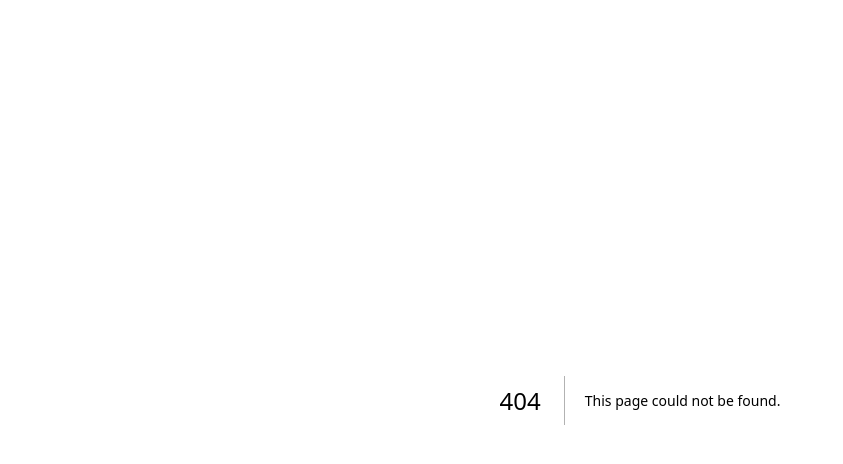
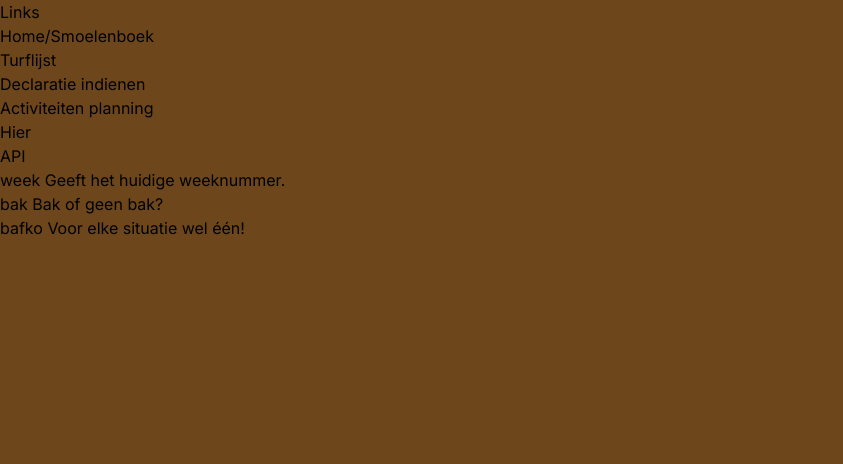
Before and after one commit to S-D-V-A-S-M-V-V-I-C-T-S-S-BAGGER/BAGGER-next, a Next.js app: page /sitemap in a window 1280 px wide. Before the commit this address had no page. Shown: the top 464 px of the page, without its empty margins (0-843 px from the left). Built offline with nearby package versions, Linux system fonts and the light colour scheme.

Commit message:
Add sitemap

```diff
--- a/app/globals.css
+++ b/app/globals.css
@@ -30,6 +30,7 @@
 
   --steeltje-donkergroen: #396732ff;
   --aarde-bier: #ce8d4aff;
+  --aarde-bier-donker: #996837ff;
   --tekst-zwart: #000000ff;
   --foreground-text: var(--tekst-zwart);
   --base-unit: 1vmin;
--- /dev/null
+++ b/app/sitemap/layout.tsx
@@ -0,0 +1,21 @@
+import '../globals.css';
+import {Inter} from 'next/font/google';
+
+const inter = Inter({ subsets: ["latin"] });
+
+export const metadata = {
+  title: "Index",
+  description: "Een overzicht van de beschikbare paginas",
+};
+
+export default function RootLayout({
+  children,
+}: {
+  children: React.ReactNode;
+}) {
+  return (
+    <html lang="en">
+      <body className={inter.className}>{children}</body>
+    </html>
+  );
+}
--- /dev/null
+++ b/app/sitemap/page.tsx
@@ -0,0 +1,20 @@
+import {FC} from "react";
+
+const Index: FC = () => {
+    return (
+        <div>
+            <p>Links</p>
+            <a href={'/'}>Home/Smoelenboek</a><br/>
+            <a href={'/turf'}>Turflijst</a><br/>
+            <a href={'/declaratie'}>Declaratie indienen</a><br/>
+            <a href={'/planning'}>Activiteiten planning</a><br/>
+            <a href={'/sitemap'}>Hier</a><br/>
+            <p>API</p>
+            <p><a href={'/api/week'}>week</a> Geeft het huidige weeknummer.</p>
+            <p><a href={'/api/bak'}>bak</a> Bak of geen bak?</p>
+            <p><a href={'/api/bafko'}>bafko</a> Voor elke situatie wel één!</p>
+        </div>
+    );
+};
+
+export default Index;
--- a/components/logo/LogoOnderkant.tsx
+++ b/components/logo/LogoOnderkant.tsx
@@ -4,6 +4,7 @@ import Image from 'next/image';
 import Grolschje from '@/public/grolschje-optimized.svg';
 import './logo.css';
 import {HoleContext} from '@/components/logo/Logo';
+import {useRouter} from "next/navigation";
 
 const LogoOnderkant: FC = () => {
     const {setHoleRef} = useContext(HoleContext);
@@ -13,16 +14,32 @@ const LogoOnderkant: FC = () => {
         setHoleRef(0, bierGatRef);
     }, []);
 
+    const router = useRouter();
+    const routingDelay = 500; // milliseconds
+
+    const onClick = async () => {
+        // Prefetch the page
+        router.prefetch('/sitemap');
+        // Only actually navigate after the user has had some time to experience this wonderful button
+        await new Promise(resolve => {
+            setTimeout(resolve, routingDelay);
+        }).then(() => {
+            router.push('/sitemap');
+        });
+    };
+
     return (
         <div className="logo-onderkant">
             <div className="bier-tunnel-onder"/>
             <div ref={bierGatRef} className="bier-gat">
+                <button className={'bierButton'} onClick={onClick}>
                     <Image
                         className="biertje-afbeelding"
                         src={Grolschje}
                         alt="A Grolsch beer bottle"
                         priority
                     />
+                </button>
             </div>
         </div>
     );
--- a/components/logo/logo.css
+++ b/components/logo/logo.css
@@ -106,17 +106,14 @@
 }
 
 .bier-gat {
-    background: var(--aarde-bier);
     margin-left: auto;
     margin-right: auto;
     width: calc(27.64 * var(--base-unit));
     height: calc(27.64 * var(--base-unit));
-    border-radius: calc(13.82 * var(--base-unit));
 }
 
 .biertje-afbeelding {
     position: relative;
-    top: calc(3.49 * var(--base-unit));
     left: calc(4.16 * var(--base-unit));
     width: calc(18.82 * var(--base-unit));
 }
@@ -141,3 +138,31 @@
     margin-left: 10px;
     margin-right: 10px;
 }
+
+.bierButton {
+    --BierButtonHeight: 27.64;
+    --BierButtonWidth: 27.64;
+    --BierButtonDepth: 4;
+    --BierButtonProtrude: -3;
+    --BierButtonUnit: var(--base-unit);
+    width: calc(var(--BierButtonWidth) * var(--BierButtonUnit));
+    height: calc(var(--BierButtonHeight) * var(--BierButtonUnit));
+    background: var(--aarde-bier);
+    border-radius: 50%;
+    font-size: calc(16 * var(--BierButtonUnit));
+}
+
+.bierButton:hover {
+    box-shadow: var(--aarde-bier-donker) 0 calc(-1 * var(--BierButtonProtrude) * var(--BierButtonUnit));
+    transform: translateY(calc(var(--BierButtonProtrude) * var(--BierButtonUnit)));
+    transition: 0.2s
+}
+
+.bierButton:active {
+    box-shadow: var(--aarde-donker-bruin) 0 calc(-1 * var(--BierButtonDepth) * var(--BierButtonUnit)) 0 calc(0.5 * var(--BierButtonDepth) * var(--BierButtonUnit)), inset var(--aarde-bruin) 0 calc(-1 * var(--BierButtonDepth) * var(--BierButtonUnit)) 0 calc(-0.5 * var(--BierButtonDepth) * var(--BierButtonUnit)), inset rgba(65, 41, 14, 0.5) 0 0 calc(var(--BierButtonDepth) * var(--BierButtonUnit)) calc(var(--BierButtonDepth) * var(--BierButtonUnit));
+    /* The scaling should be chosen such that the size stays the same*/
+    transform: translateY(calc(var(--BierButtonDepth) * var(--BierButtonUnit)))
+    scaleY(calc(var(--BierButtonHeight)/(var(--BierButtonHeight) + var(--BierButtonDepth))))
+    scaleX(calc(var(--BierButtonWidth)/(var(--BierButtonWidth) + var(--BierButtonDepth))));
+    transition: 0s
+}
```
Lines whose indentation alone changed are shown as unchanged.
